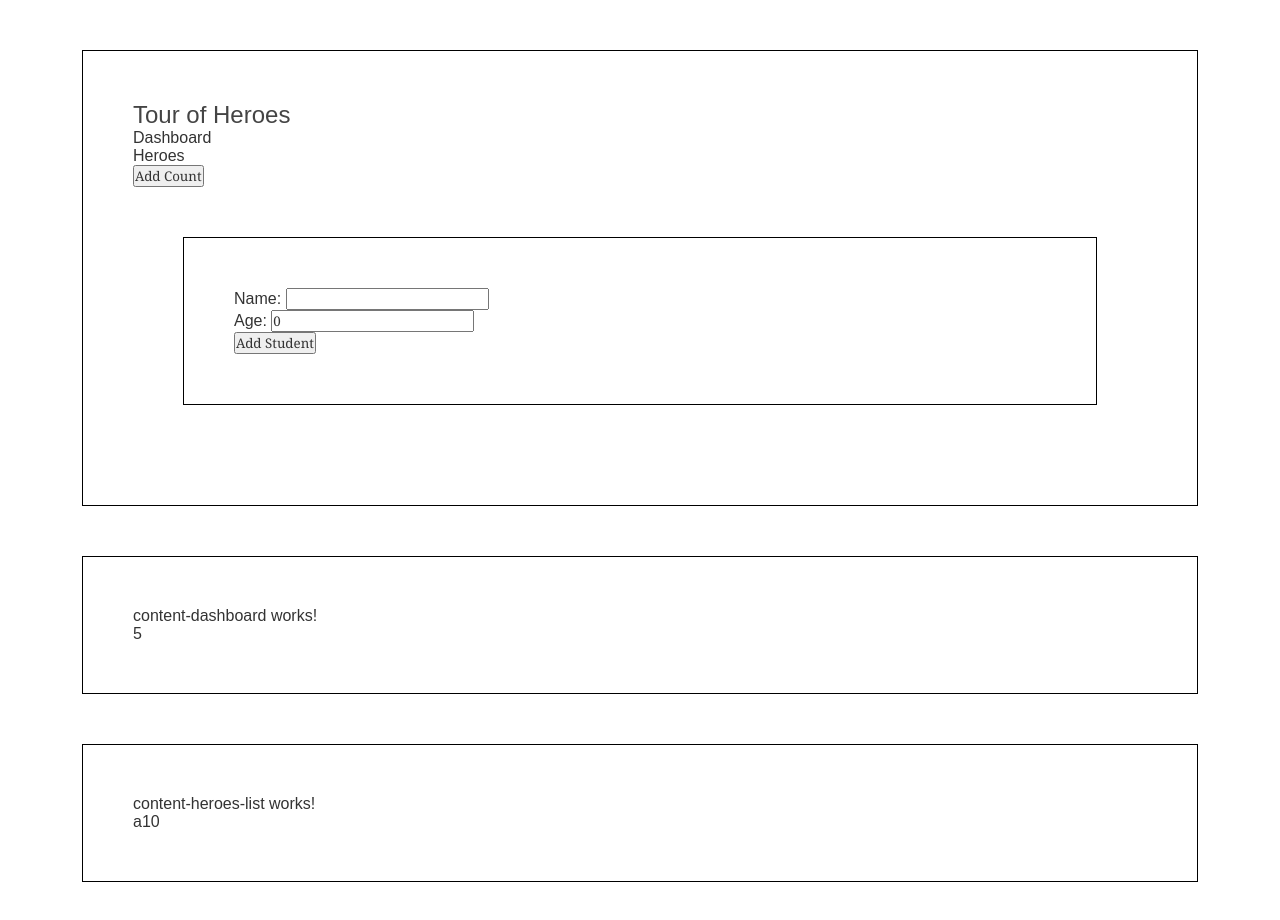
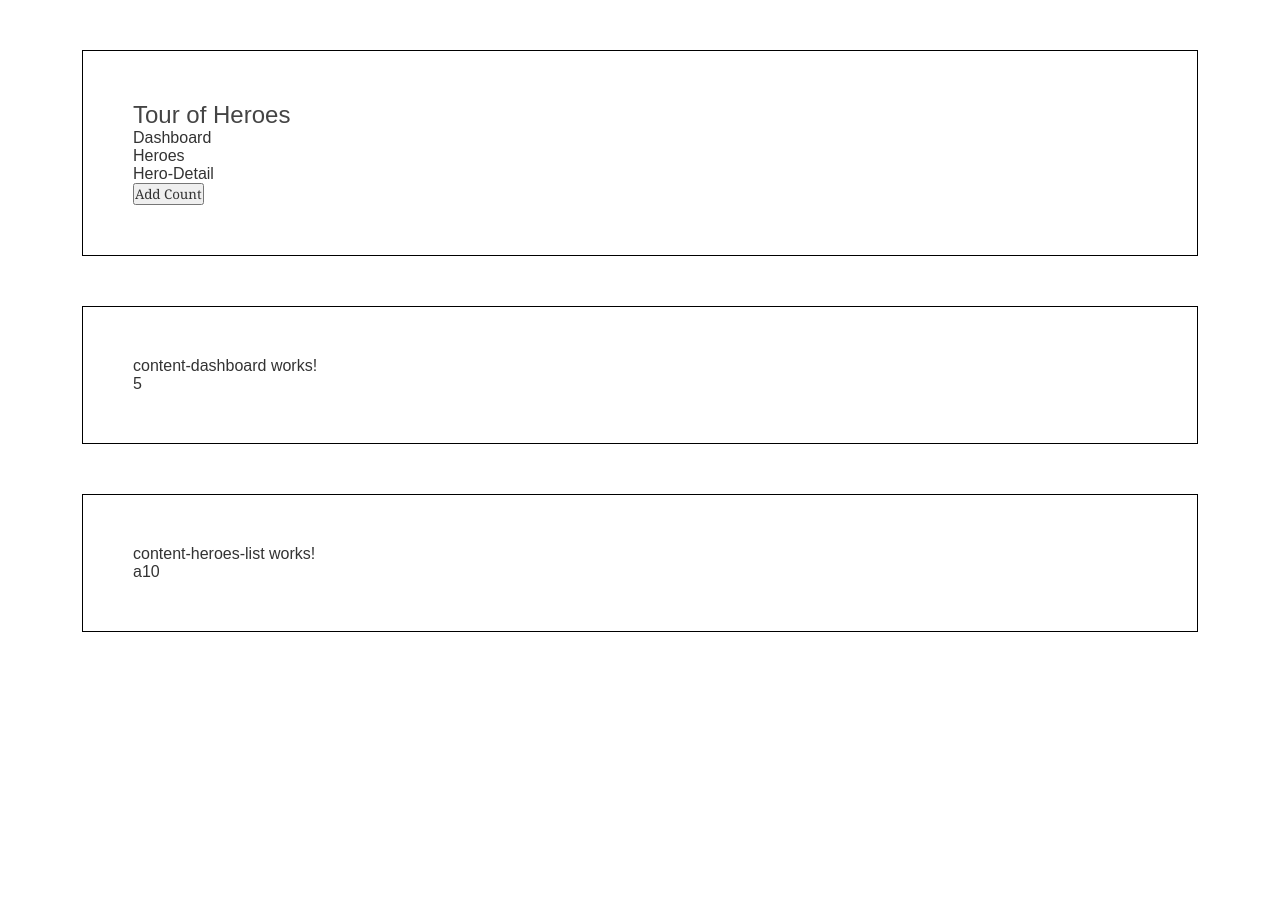
Before and after one commit to lch-howger/LichAngularTest, an Angular app: page / in a window 1280 px wide. Shown: the top 920 px of the page. After the commit the page ends 800 px from the top, so only its background shows below. Built offline with nearby package versions, Linux system fonts and the light colour scheme.

Commit message:
update content-hero-detail

```diff
--- a/src/app/app.module.ts
+++ b/src/app/app.module.ts
@@ -12,6 +12,7 @@ import { HeroDetailComponent } from './hero-detail/hero-detail.component';
 import { TopBarComponent } from './top-bar/top-bar.component';
 import { ContentDashboardComponent } from './content-dashboard/content-dashboard.component';
 import { ContentHeroesListComponent } from './content-heroes-list/content-heroes-list.component';
+import { ContentHeroDetailComponent } from './content-hero-detail/content-hero-detail.component';
 
 @NgModule({
   declarations: [
@@ -22,7 +23,8 @@ import { ContentHeroesListComponent } from './content-heroes-list/content-heroes
     HeroDetailComponent,
     TopBarComponent,
     ContentDashboardComponent,
-    ContentHeroesListComponent
+    ContentHeroesListComponent,
+    ContentHeroDetailComponent
   ],
   imports: [
     BrowserModule,
--- /dev/null
+++ b/src/app/content-hero-detail/content-hero-detail.component.html
@@ -0,0 +1 @@
+<p>content-hero-detail works!</p>
--- /dev/null
+++ b/src/app/content-hero-detail/content-hero-detail.component.ts
@@ -0,0 +1,15 @@
+import { Component, OnInit } from '@angular/core';
+
+@Component({
+  selector: 'app-content-hero-detail',
+  templateUrl: './content-hero-detail.component.html',
+  styleUrls: ['./content-hero-detail.component.scss']
+})
+export class ContentHeroDetailComponent implements OnInit {
+
+  constructor() { }
+
+  ngOnInit(): void {
+  }
+
+}
--- a/src/app/top-bar/top-bar.component.html
+++ b/src/app/top-bar/top-bar.component.html
@@ -9,7 +9,7 @@
 
   <button (click)="addCount()">Add Count</button>
 
-  <div>
+  <div *ngIf="false">
     Name: <input type="text" [(ngModel)]="stuName"><br>
     Age: <input type="text" [(ngModel)]="stuAge"><br>
     <button (click)="addStudent()">Add Student</button>
--- a/src/app/top-bar/top-bar.component.ts
+++ b/src/app/top-bar/top-bar.component.ts
@@ -9,7 +9,7 @@ import {Student} from "../heroes/student";
 export class TopBarComponent implements OnInit {
 
   title: string = "Tour of Heroes"
-  tabArr: string[] = ["Dashboard", "Heroes"]
+  tabArr: string[] = ["Dashboard", "Heroes","Hero-Detail"]
   page: string = ""
 
   selectTab(i: number) {
```
Also changed, not shown: src/app/content-hero-detail/content-hero-detail.component.scss (added), 1 other file (tests, documents, lock files or other folders).
